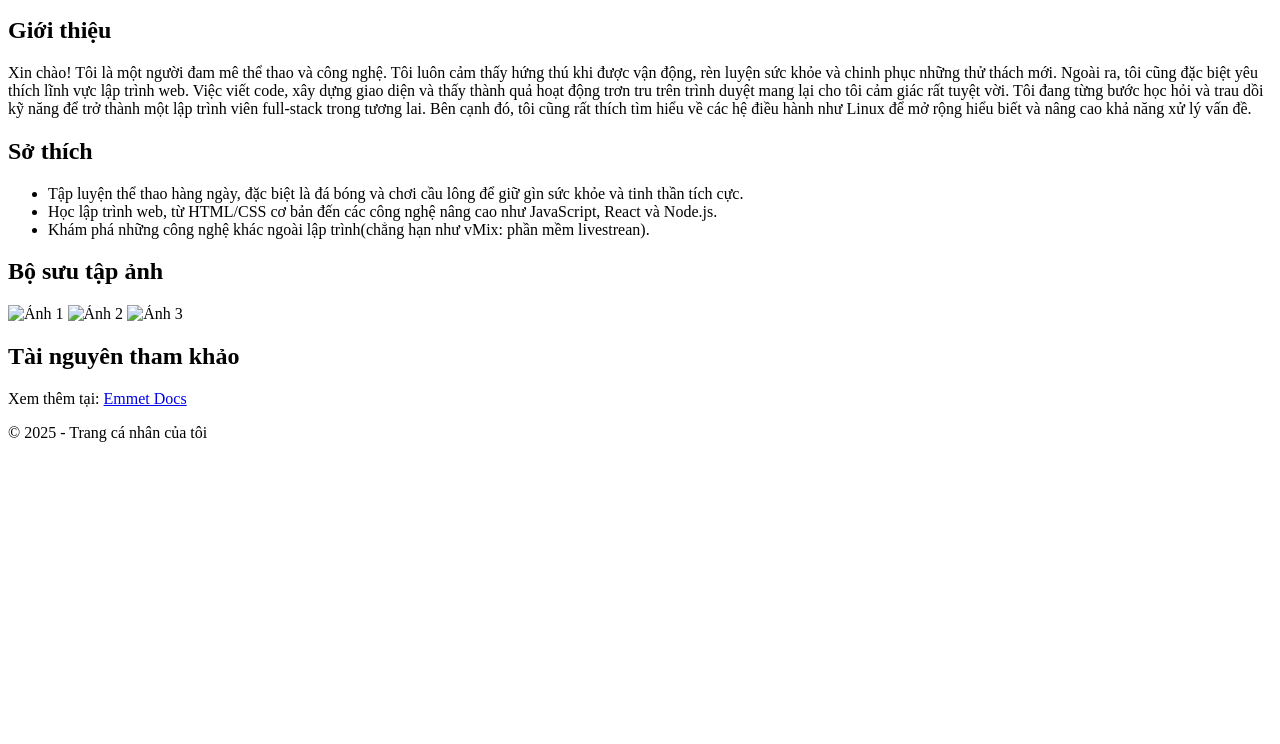
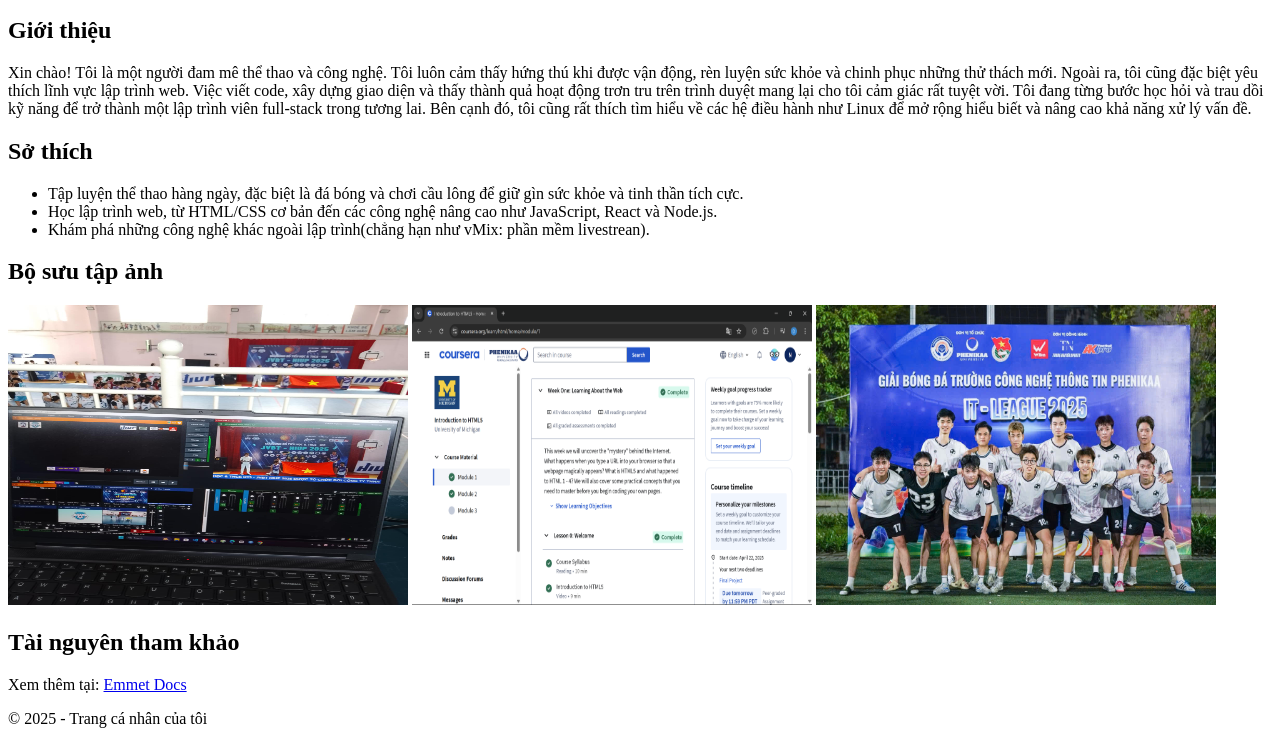
Before and after one commit to dungstergen/WEB-Cousera, a plain HTML site: page index.html in a window 1280 px wide. Shown: the part 101-845 px from the top of the page. Before the commit the page ends 800 px from the top, so only its background shows below. Drawn offline with Linux system fonts and the light colour scheme.

Commit message:
update web

```diff
--- a/index.html
+++ b/index.html
@@ -35,9 +35,9 @@
 
         <section id="gallery">
             <h2>Bộ sưu tập ảnh</h2>
-                <img src="c:\Users\ad\Downloads\z6597179836095_30a1959ebe7094f935197fb769f3b62b.jpg" width="400" height="300" alt="Ảnh 1">
-                <img src="c:\Users\ad\Pictures\Screenshots\Screenshot 2025-05-13 151341.png" width="400" height="300" alt="Ảnh 2">
-                <img src="c:\Users\ad\Downloads\de21c1c0-a066-43a2-acf2-926147e877f5.jpg" width="400" height="300" alt="Ảnh 3">
+                <img src="./image/de21c1c0-a066-43a2-acf2-926147e877f5.jpg" width="400" height="300" alt="Ảnh 1">
+                <img src="./image/Screenshot 2025-05-13 151341.png" width="400" height="300" alt="Ảnh 2">
+                <img src="./image/z6597179836095_30a1959ebe7094f935197fb769f3b62b.jpg" width="400" height="300" alt="Ảnh 3">
         </section>
 
         <section id="resources">
```
Also changed, not shown: image/Screenshot 2025-05-13 151341.png (added), image/de21c1c0-a066-43a2-acf2-926147e877f5.jpg (added), image/z6597179836095_30a1959ebe7094f935197fb769f3b62b.jpg (added).
